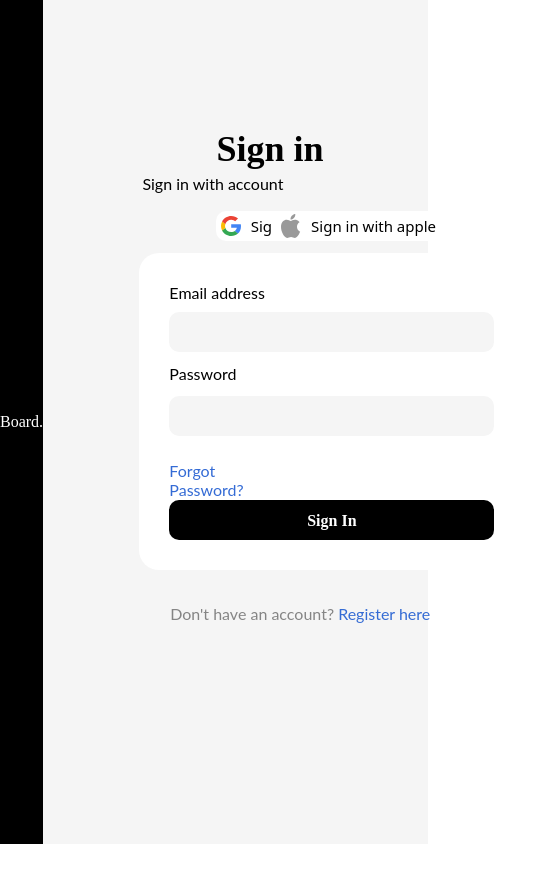
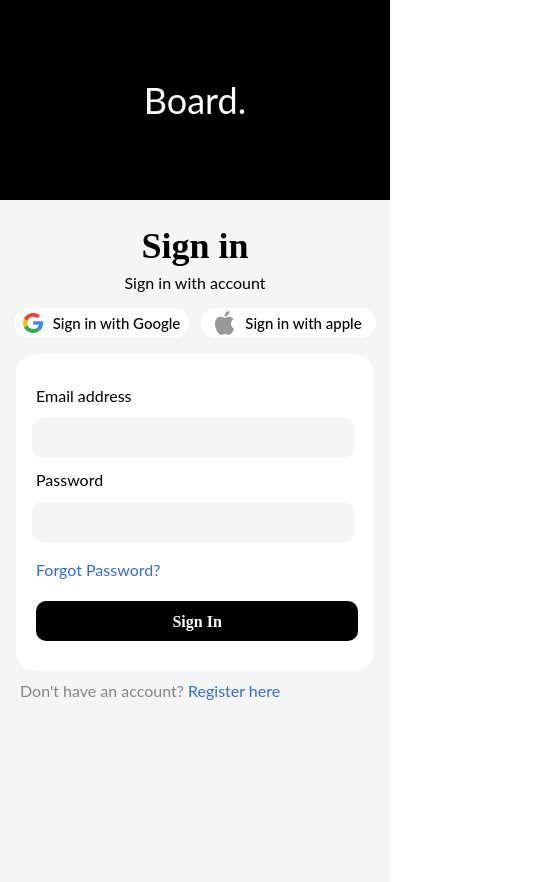
Before and after one commit to PARMESHWARPANWAR/dashboard, a Next.js app: page / in a window 390 px wide. Shown: the top 882 px of the page, 555 px wide, since content can reach past the window. Before the commit the page ends 844 px from the top, so only its background shows below. Built offline with nearby package versions, Linux system fonts and the light colour scheme.

Commit message:
make responsive login page

```diff
--- a/components/Login/login.js
+++ b/components/Login/login.js
@@ -8,45 +8,73 @@ function Login() {
   };
 
   return (
-    <div className="login-container">
-      <div className="left-section">
+    <div className="md:flex ">
+      <div className="left-section bg-[#000000] md:flex justify-center items-center hidden">
         <div className="board">Board.</div>
       </div>
-      <div className="right-section">
-        <div className="sign-text">Sign in</div>
-        <div className="account-text">Sign in with account</div>
-        <div className="sign">
-          <div className="google-sign">
-            <img className="google-image" src="./google.svg" />
+      <div className="bg-[#000000] text-base flex justify-center items-center h-[200px] md:hidden">
+        <div className="text-center text-white my-auto text-4xl">Board.</div>
+      </div>
+
+      <div className="right-section bg-[#F5F5F5] w-full md:w-2/5 pt-6 md:pt-0">
+        <div className="sign-text text-black text-center md:absolute md:w-[131px]">
+          Sign in
+        </div>
+        <div className="account-text md:relative md:w-[161px] text-center">
+          Sign in with account
+        </div>
+        <div className="sign justify-center flex space-x-3 mt-4 md:mt-0 md:space-x-0">
+          <div className="google-sign md:absolute bg-[#FFFFFF] rounded-full md:rounded-[10px] h-[30px] w-[175px] p-[3px] justify-center items-center gap-[10px]">
+            <img className="google-image w-[20px]" src="./google.svg" />
             <button className="only-google-sign" onClick={login}>
               {" "}
               Sign in with Google
             </button>
           </div>
-          <div className="apple-sign">
-            <img className="apple-image" src="./apple.svg" alt="google logo" />
+          <div className="apple-sign md:absolute bg-[#FFFFFF] rounded-full md:rounded-[10px] h-[30px] w-[175px] p-[3px] gap-[10px] justify-center items-center">
+            <img
+              className="apple-image w-[20px]"
+              src="./apple.svg"
+              alt="google logo"
+            />
             <button className="only-google-sign" onClick={login}>
               Sign in with apple
             </button>
           </div>
         </div>
-        <div className="form">
-          <div className="label-email">
+        <div className="form bg-[#FFFFFF] md:relative mx-4 mt-4 md:mx-0 md:mt-[5px] md:w-[385px] h-[317px] rounded-[20px]">
+          <div className="font-sans pl-5 md:pl-[30px] pt-[30px] font-normal text-base not-italic">
             <label>Email address</label>
           </div>
-          <input className="input-username" required />
-
-          <label className="label-pass">Password</label>
-          <input className="input-password" required />
-          <div className="forgot-password">Forgot Password?</div>
-          <button type="button" class="btn">
-            <span className="btn-text" onClick={login}>
+          <input
+            className="h-[40px] w-[90%] md:w-[325px] mx-4 md:ml-[30px] mt-[10px] mb-[10px] bg-[#F5F5F5] rounded-[10px]"
+            required
+          />
+          <label className="pl-5 md:pl-[30px] pt-[20px] mt-[20px] font-sans font-normal text-[#000000] text-base">
+            Password
+          </label>
+          <input
+            className="input-password h-[40px] w-[90%] md:w-[325px] mx-4 md:ml-[30px] mt-[10px] bg-[#F5F5F5] rounded-[10px]"
+            required
+          />
+          <div className="pl-5 mt-4 md:mt-0 md:pl-0 forgot-password md:absolute text-[#346BD5] md:w-[124px] h-[19px] text-base font-sans font-normal not-italic">
+            Forgot Password?
+          </div>
+          <button
+            type="button"
+            className="btn mx-5 mt-6 md:mx-0 md:mt-0 h-[40px] w-[90%] md:w-[325px] md:absolute bg-[#000000] rounded-[10px]"
+          >
+            <span
+              className="btn-text text-center w-[101.96px] h-[21.71px] text-[#FFFFFF] not-italic text-base"
+              onClick={login}
+            >
               Sign In
             </span>
           </button>
         </div>
-        <div className="not-account">
-          Don't have an account? <span className="register">Register here</span>
+        <div className="not-account ml-5 mt-2 md:ml-0 md:mt-0 md:relative font-sans not-italic font-normal text-[#858585] text-base">
+          Don't have an account?{" "}
+          <span className="text-[#346BD4]">Register here</span>
         </div>
       </div>
     </div>
--- a/styles/globals.css
+++ b/styles/globals.css
@@ -564,9 +564,6 @@
 
 
 
-.login-container {
-  display: flex;
-}
 
 @media screen and (min-width: 480px) {
   .left-section {
@@ -584,16 +581,14 @@
 .left-section {
   width: 40%;
   height: calc(100vh);
-  background-color: #000000;
-  display: flex;
-  justify-content: center;
-  align-items: center;
+  /* display: flex; */
+  /* justify-content: center; */
+  /* align-items: center; */
 }
 
 .right-section {
   flex: 1;
   height: calc(100vh);
-  background-color: #F5F5F5;
 }
 
 .board {
@@ -607,8 +602,6 @@
 
 
 .sign-text {
-  position: absolute;
-  width: 131px;
   height: 44px;
   left: 55.5%;
   top: calc(100% - 85%);
@@ -618,13 +611,11 @@
   font-weight: 700;
   font-size: 36px;
   line-height: 44px;
-  /* identical to box height */
-  color: #000000;
 }
 
 .account-text {
-  position: relative;
-  width: 161px;
+  /* position: relative; */
+  /* width: 161px; */
   height: 19px;
   left: 24.5%;
   top: 20%;
@@ -645,20 +636,8 @@
 }
 
 .form {
-  position: relative;
-  margin-top: 5px;
-  background: #FFFFFF;
-  border-radius: 20px;
-  height: 317px;
-  width: 385px;
   left: 25%;
   top: 26%;
-  border-radius: 20px;
-}
-
-.sign {
-  justify-content: center;
-  display: flex;
 }
 
 .google {
@@ -669,53 +648,21 @@
   float: right;
 }
 
-.label-email {
-  padding-left: 30px;
-  padding-top: 30px;
-  font-family: 'Lato';
-  font-style: normal;
-  font-weight: 400;
-  font-size: 16px;
-  line-height: 19px;
-
-}
-
 .google-sign {
-  position: absolute;
-  background: #FFFFFF;
-  border-radius: 10px;
-  height: 30px;
-  width: 175px;
   left: 55.5%;
-  padding: 3px;
   font-size: 12px;
   top: 25%;
-  border-radius: 10px;
   display: flex;
-  justify-content: center;
-  align-items: center;
-  gap: 10px;
 }
 
 .google-image {
-  width: 20px;
   left: 19.76px;
 }
 
 .apple-sign {
-  position: absolute;
-  background: #FFFFFF;
-  border-radius: 10px;
-  height: 30px;
-  width: 175px;
-  padding: 3px;
   top: 25%;
   left: 69.5%;
-  border-radius: 10px;
   display: flex;
-  justify-content: center;
-  align-items: center;
-  gap: 10px;
 }
 
 .only-google-sign {
@@ -725,106 +672,39 @@
 }
 
 .apple-image {
-  width: 20px;
   top: 0.001251220703125px;
+}
+
+.input-password {
+  left: 30px;
+  top: 148px;
+}
+
+
+
+.btn {
+  left: 30px;
+  top: 247px;
+}
+
+.btn-text {
+  font-weight: 700;
+  left: 142.58px;
+  top: 250px;
+  font-family: 'Montserrat';
+}
+
+.not-account {
+  left: 33%;
+  top: 30%;
 
 }
 
-.input-username {
-  height: 40px;
-  width: 325px;
-  margin-left: 30px;
-  margin-top: 10px;
-  margin-bottom: 10px;
-  /* Background */
-  background: #F5F5F5;
-  border-radius: 10px;
-}
-
-.input-password {
-  height: 40px;
-  width: 325px;
-  left: 30px;
-  top: 148px;
-  margin-left: 30px;
-  margin-top: 10px;
-  /* Background */
-  background: #F5F5F5;
-  border-radius: 10px;
-}
-
-.label-pass {
-  margin-left: 30px;
-  padding-top: 20px;
-  margin-top: 20px;
-  font-family: 'Lato';
-  font-style: normal;
-  font-weight: 400;
-  font-size: 16px;
-  line-height: 19px;
-  color: #000000;
-}
-
-.btn {
-  height: 40px;
-  width: 325px;
-  position: absolute;
-  left: 30px;
-  top: 247px;
-  background: #000000;
-  border-radius: 10px;
-}
-
-.btn-text {
-  font-family: Montserrat;
-  font-size: 16px;
-  font-weight: 700;
-  line-height: 20px;
-  text-align: center;
-  width: 101.96px;
-  height: 21.71px;
-  left: 142.58px;
-  top: 250px;
-  font-family: 'Montserrat';
-  font-style: normal;
-  color: #FFFFFF;
-}
-
-.not-account {
-  position: relative;
-  left: 33%;
-  top: 30%;
-  font-family: 'Lato';
-  font-style: normal;
-  font-weight: 400;
-  font-size: 16px;
-  line-height: 19px;
-  /* Secondary Text */
-  color: #858585;
-}
-
 .forgot-password {
-  position: absolute;
-  width: 124px;
-  height: 19px;
   left: 30px;
   top: 208px;
-
-  font-family: 'Lato';
-  font-style: normal;
-  font-weight: 400;
-  font-size: 16px;
-  line-height: 19px;
-
-  /* Link */
-  color: #346BD5;
-}
-
-.register {
-  color: #346BD4;
 }
 
 .sign {
   display: flex;
-
 }
--- a/tailwind.config.js
+++ b/tailwind.config.js
@@ -5,7 +5,11 @@ module.exports = {
     "./pages/**/*.{js,ts,jsx,tsx}",
   ],
   theme: {
-    extend: {},
+    extend: {
+      fontFamily: {
+        sans: ["Lato"],
+      },
+    },
   },
   plugins: [],
 };
```
